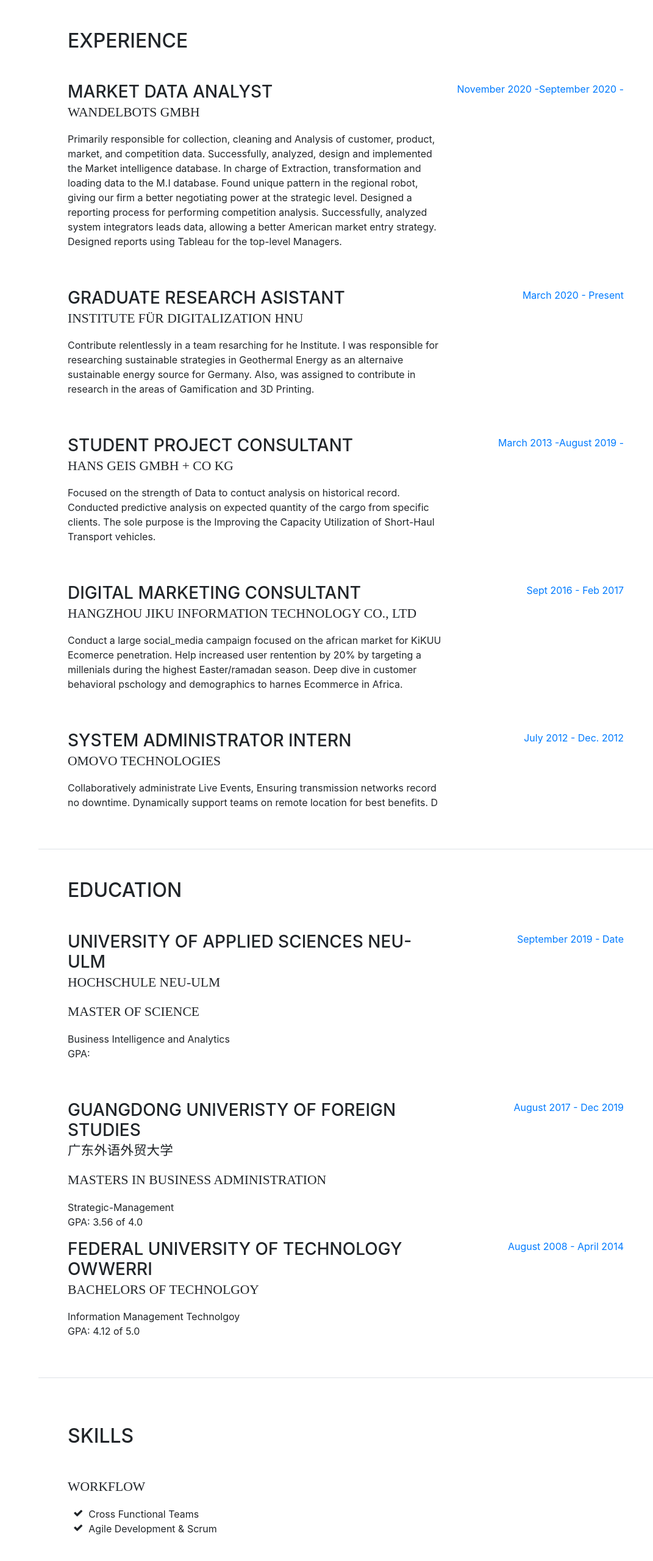
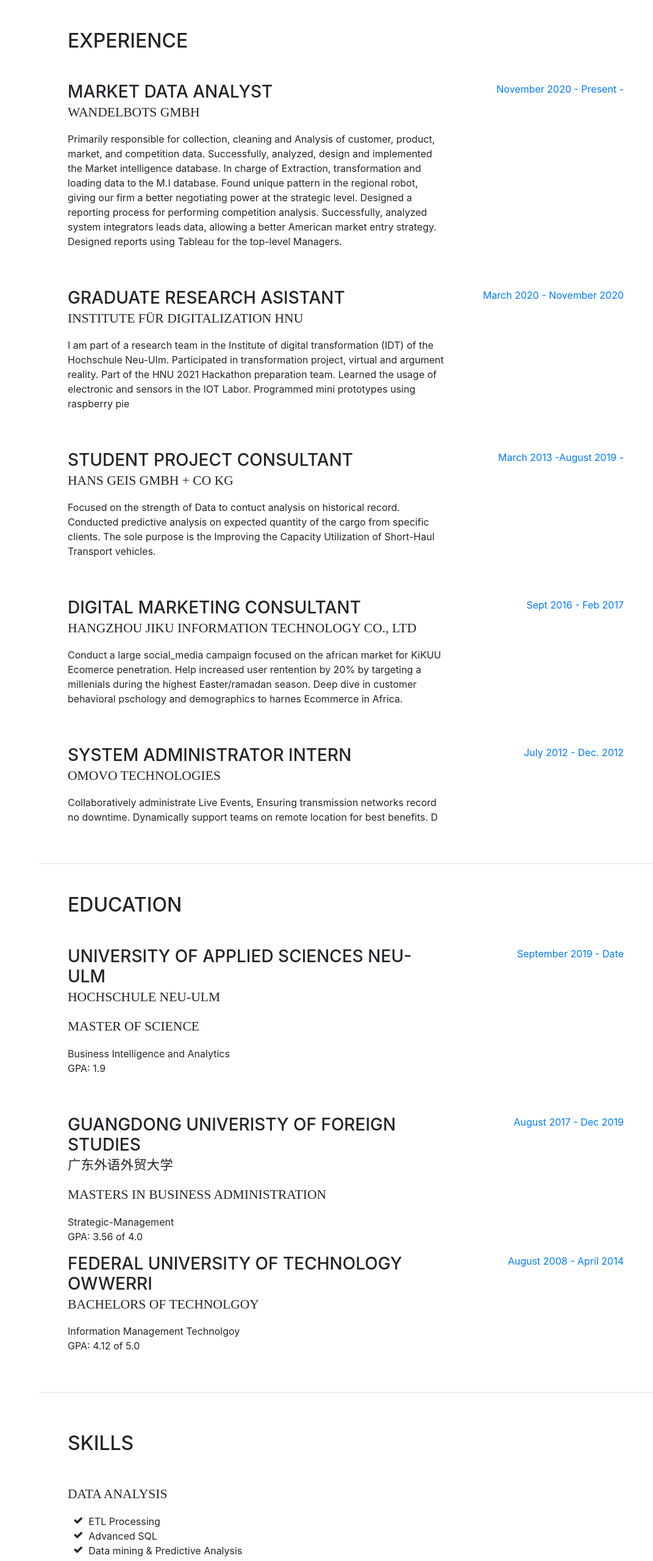
Before and after one commit to Pachinchin/emeka, a website with bundled scripts: page index.html in a window 1280 px wide. Shown: the part 800-3360 px from the top of the page at 61% size, without its empty margins (209-1280 px from the left). Built offline with nearby package versions, Linux system fonts and the light colour scheme; a web font is replaced by a local one.

Commit message:
Update index.html

```diff
--- a/index.html
+++ b/index.html
@@ -127,7 +127,7 @@
               </p>
             </div>
             <div class="resume-date text-md-right">
-              <span class="text-primary">November 2020 -September 2020 - </span>
+              <span class="text-primary">November 2020 - Present - </span>
             </div>
           </div>
 
@@ -135,12 +135,12 @@
             <div class="resume-content mr-auto">
               <h3 class="mb-0">Graduate Research Asistant</h3>
               <div class="subheading mb-3">Institute für Digitalization <span class="high-case">HNU </span> </div>
-              <p>Contribute relentlessly in a team resarching for he Institute. I was responsible for researching sustainable  strategies in Geothermal Energy as an alternaive sustainable energy source for Germany.
-                Also, was assigned to contribute in research in the areas of Gamification and 3D Printing.
+              <p>I am part of a research team in the Institute of digital transformation (IDT) of the Hochschule Neu-Ulm.
+                Participated in transformation project, virtual and argument reality. Part of the HNU 2021 Hackathon preparation team. Learned the usage of electronic and sensors in the IOT Labor. Programmed mini prototypes using raspberry pie
               </p>
             </div>
             <div class="resume-date text-md-right">
-              <span class="text-primary">March 2020 - Present</span>
+              <span class="text-primary">March 2020 - November 2020</span>
             </div>
           </div>
 
@@ -194,7 +194,7 @@
               <div class="subheading mb-3">Hochschule Neu-Ulm</div>
               <div class="subheading mb-3">Master of Science</div>
               <div>Business Intelligence and Analytics</div>
-              <p>GPA: </p>
+              <p>GPA: 1.9</p>
             </div>
             <div class="resume-date text-md-right">
               <span class="text-primary">September 2019 - Date</span>
@@ -231,19 +231,28 @@
       <section class="resume-section p-3 p-lg-5 d-flex flex-column" id="skills">
         <div class="my-auto">
           <h2 class="mb-5">Skills</h2>
-          <div class="subheading mb-3">Workflow</div>
+          <div class="subheading mb-3">Data Analysis</div>
           <ul class="fa-ul mb-0">
             <li>
               <i class="fa-li fa fa-check"></i>
-              Cross Functional Teams</li>
+              ETL Processing </li>
             <li>
               <i class="fa-li fa fa-check"></i>
-              Agile Development &amp; Scrum</li>
+              Advanced SQL</li>
+            <li>
+              <i class="fa-li fa fa-check"></i>
+              Data mining  &amp; Predictive Analysis </li>
             <br></br>
           </ul>
           </div>
         <div class="subheading mb-3">Programming Languages &amp; Tools</div>
           <ul class="list-inline list-icons">
+            <li class="list-inline-item">
+              <i class="devicons devicons-excel"></i>
+            </li>
+            <li class="list-inline-item">
+              <i class="devicons devicons-tableau"></i>
+            </li>
             <li class="list-inline-item">
               <i class="devicons devicons-python"></i>
             </li>
```
